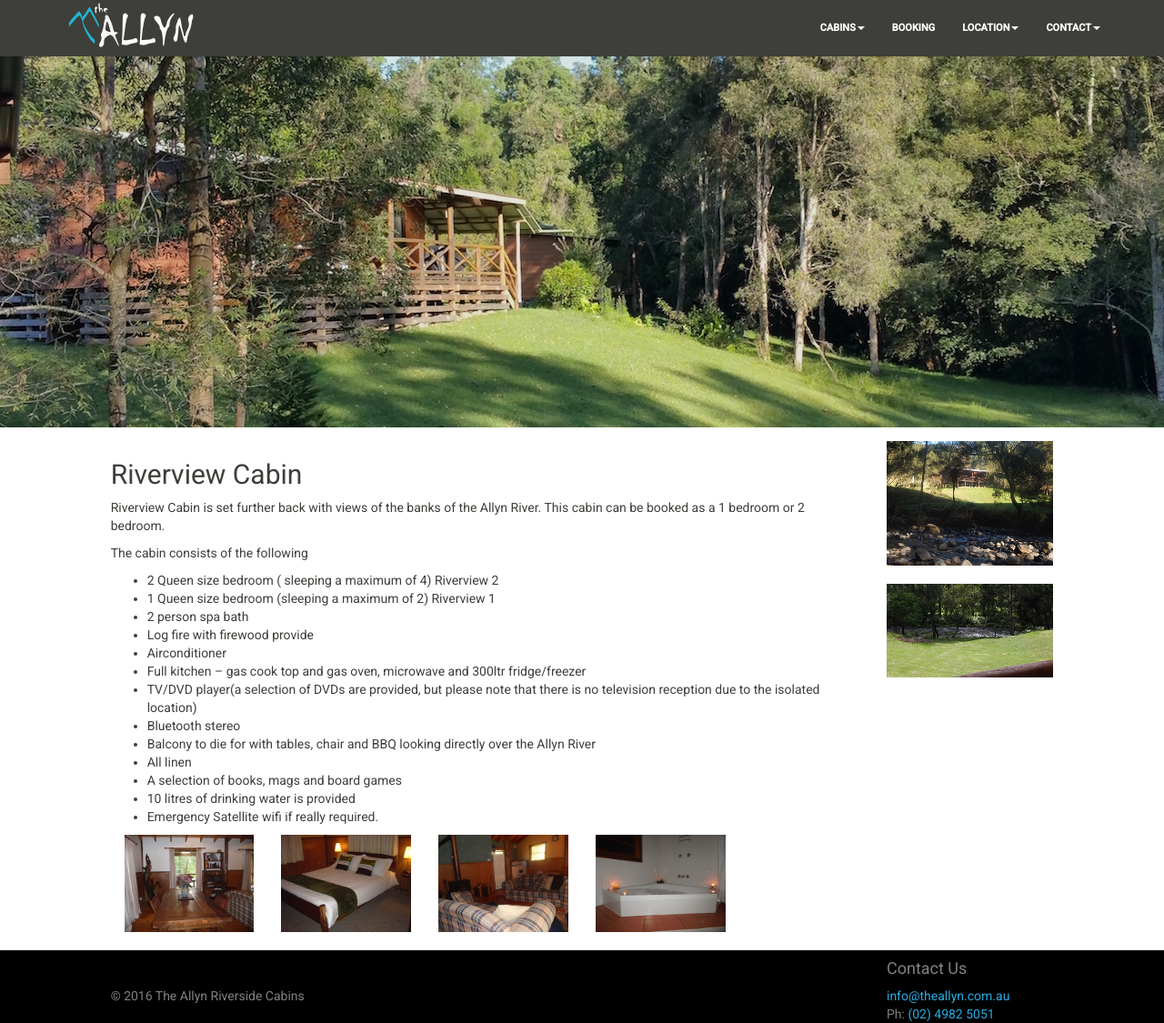
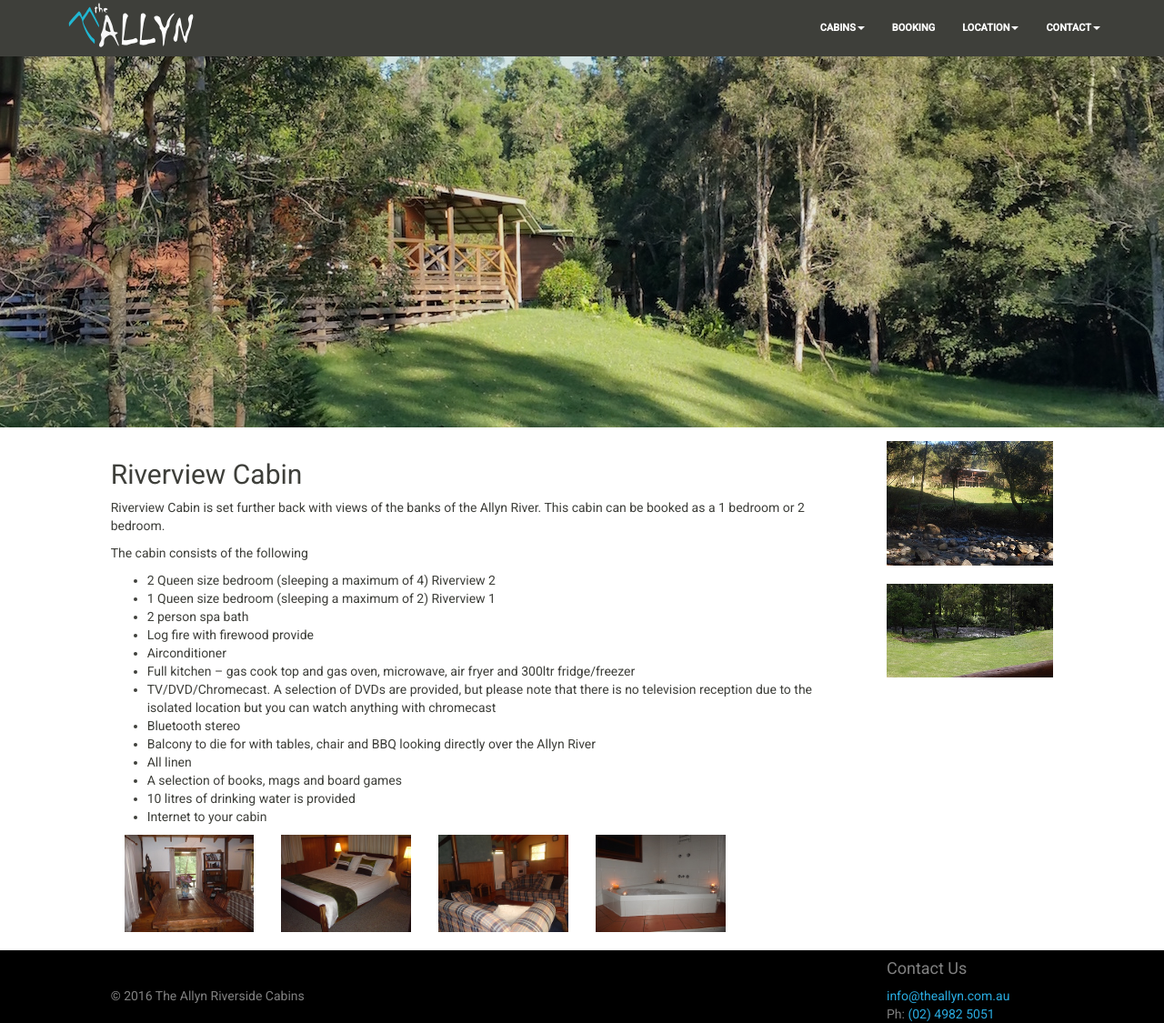
Before and after one commit to samuraibeach/theallyn, a Jekyll site: the page built from riverview-cabin.md, in a window 1280 px wide and 1125 px high. Shown: the whole window at 91% size. Built offline with Jekyll 4.4.1, drawn with Linux system fonts in a browser that asks for light colours.

Commit message:
Update riverview-cabin.md

```diff
--- a/riverview-cabin.md
+++ b/riverview-cabin.md
@@ -25,16 +25,16 @@ Riverview Cabin is set further back with views of the banks of the Allyn River.
 
 The cabin consists of the following
 
-* 2 Queen size bedroom ( sleeping a maximum of 4) Riverview 2
+* 2 Queen size bedroom (sleeping a maximum of 4) Riverview 2
 * 1 Queen size bedroom (sleeping a maximum of 2) Riverview 1
 * 2 person spa bath
 * Log fire with firewood provide
 * Airconditioner
-* Full kitchen – gas cook top and gas oven, microwave and 300ltr fridge/freezer
-* TV/DVD player(a selection of DVDs are provided, but please note that there is no television reception due to the isolated location)
+* Full kitchen – gas cook top and gas oven, microwave, air fryer and 300ltr fridge/freezer
+* TV/DVD/Chromecast. A selection of DVDs are provided, but please note that there is no television reception due to the isolated location but you can watch anything with chromecast
 * Bluetooth stereo
 * Balcony to die for with tables, chair and BBQ looking directly over the Allyn River
 * All linen
 * A selection of books, mags and board games
 * 10 litres of drinking water is provided
-* Emergency Satellite wifi if really required.
+* Internet to your cabin
```
